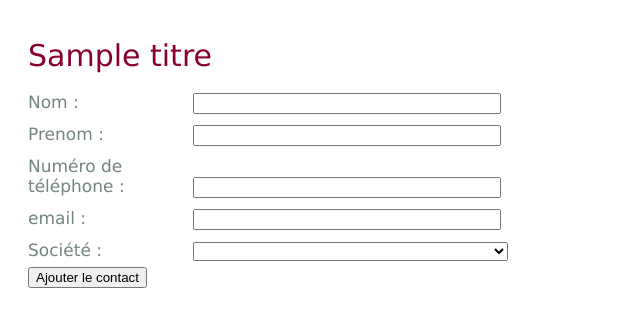
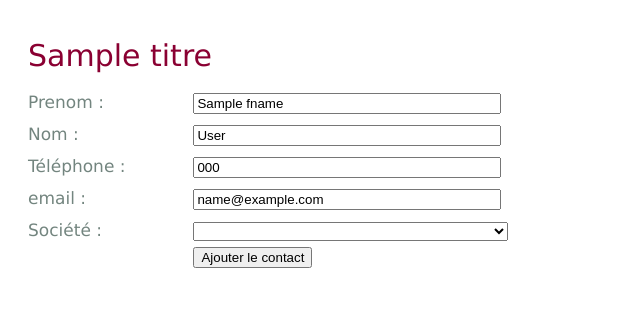
Before and after one commit to ericLavachery/COGIP-app, a PHP site: template view/contacts_ajouter.php in a window 1280 px wide. Shown: the top 327 px of the page, without its empty margins (0-640 px from the left). Run offline with PHP 8.4, Linux system fonts and the light colour scheme; the template is opened without the code that fills it: most values are stand-ins (such as "Sample title", 1, 10 or a date in 2020); data that the repository does not hold is empty.

Commit message:
formulaire de combat

```diff
--- a/view/contacts_ajouter.php
+++ b/view/contacts_ajouter.php
@@ -8,42 +8,36 @@
 <body>
     <h1><?= $titre ?></h1>
 
-    	<form action="model/contacts_ajouter.php" method="post">
-
+    <form action="" method="post">
+        <div>
+            <label for="prenom">Prenom : </label>
+            <input type="text" name="prenom" value="<?= $fname ?>" required>
+        </div>
         <div>
             <label for="nom">Nom : </label>
-			<input type="text" name="nom">
+            <input type="text" name="nom" value="<?= $lname ?>" required>
         </div>
-
         <div>
-			<label for="prenom">Prenom : </label>
-			<input type="text" name="prenom">
+            <label for="telephone">Téléphone : </label>
+            <input type="text" name="telephone" value="<?= $phone ?>" required>
         </div>
-
-		<div>
-			<label for="telephone">Numéro de téléphone : </label>
-			<input type="text" name="telephone">
-		</div>
-
         <div>
             <label for="bas"> email : </label>
-			<input type="email" name="email">
+            <input type="email" name="email" value="<?= $email ?>" required>
         </div>
-
         <div>
             <label for="societe"> Société : </label>
-			<select name="societe">
-					<option></option>
+            <select name="societe" required>
+                <option value="" selected></option>
                 <?php foreach ($societes as $key => $value){?>
-        			<option value="<?= $value['id']?>"><?= $value['nom']?></option>
+                    <option value="<?= $value['id']?>"<?php if ($societe == $value['id']) {echo ' selected';}; ?>><?= $value['nom']?></option>
                 <?php } ?>
             </select>
         </div>
-
         <div>
+            <label for="btn"></label>
             <button type="submit" name="btn"> Ajouter le contact</button>
         </div>
-
     </form>
 
 </body>
```
Also changed, not shown: model/contacts_ajouter.php (+11 -6 lines). Lines whose indentation alone changed are shown as unchanged.
